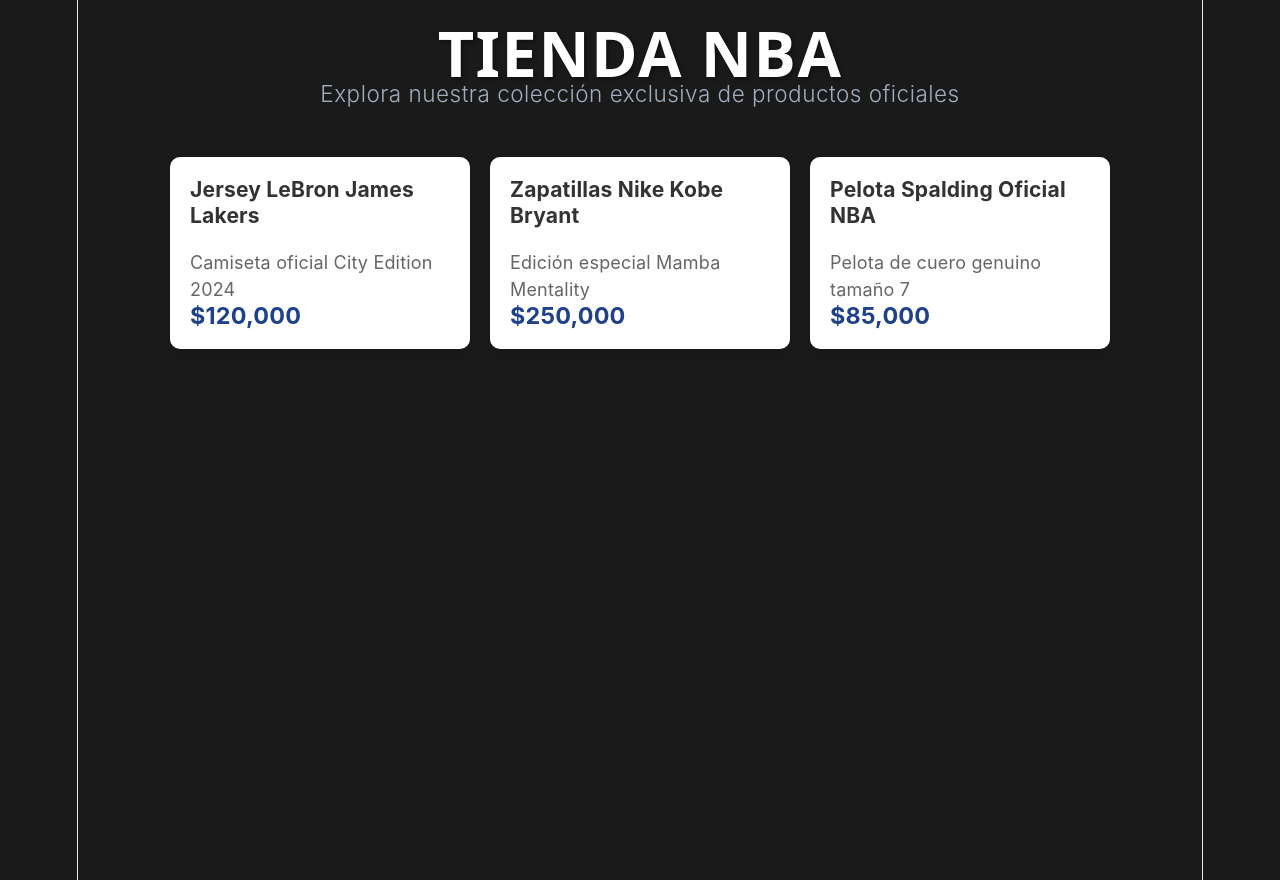
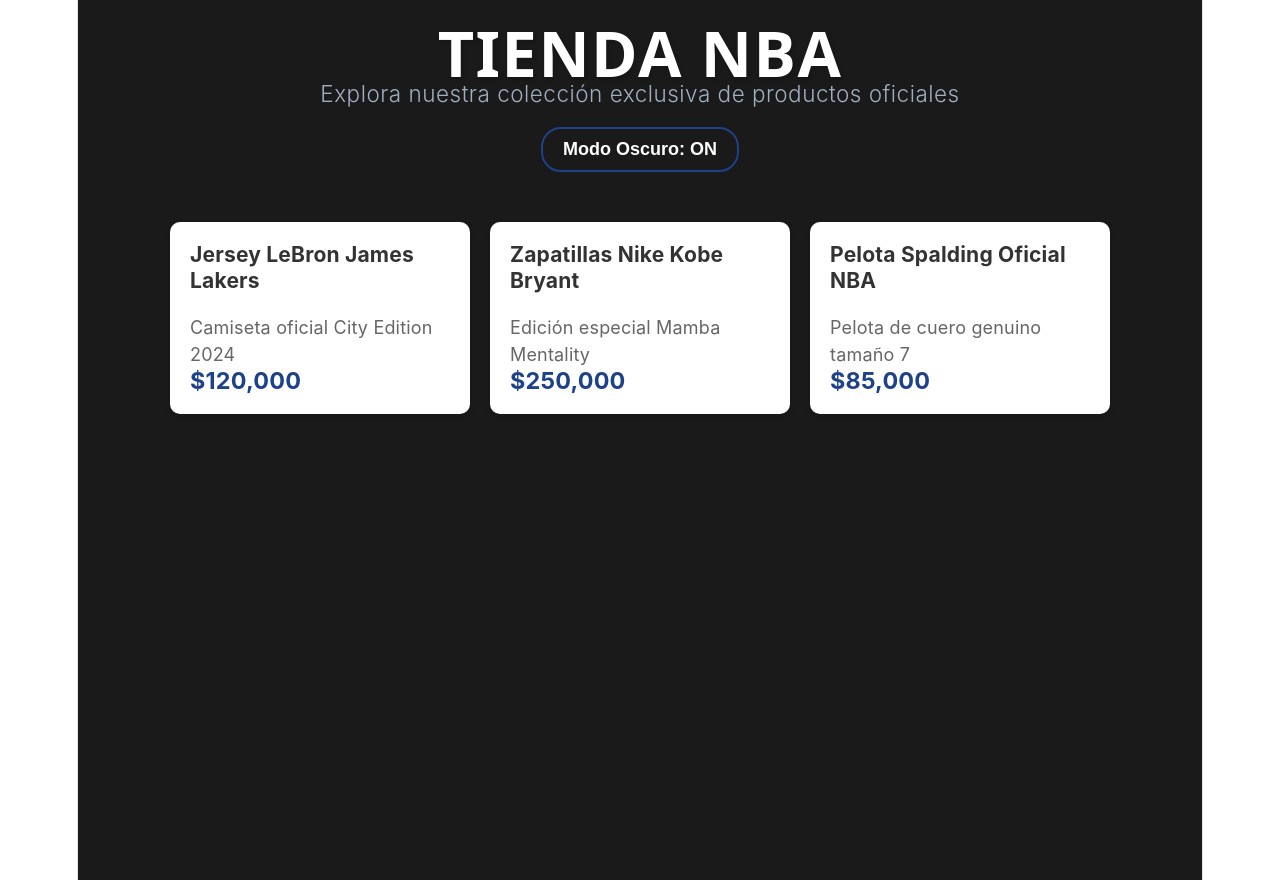
Before and after one commit to NCingolani/front-ecommerceNBA, a React (Vite) app: page / in a window 1280 px wide. Built offline with nearby package versions, Linux system fonts and the light colour scheme.

Commit message:
Agregado boton ON/OFF para modo claro y oscuro

```diff
--- a/src/App.css
+++ b/src/App.css
@@ -1,8 +1,6 @@
 body {
   margin: 0;
   padding: 0;
-  background-color: #1a1a1a;
-  color: #ffffff;
   font-family: -apple-system, BlinkMacSystemFont, 'Segoe UI', Roboto, Helvetica, Arial, sans-serif;
   -webkit-font-smoothing: antialiased;
 }
@@ -13,6 +11,35 @@
   flex-direction: column;
   align-items: center;
   padding: 40px 20px;
+  transition: background-color 0.4s ease, color 0.4s ease;
+}
+
+/* Modos de Color */
+.modo-oscuro {
+  background-color: #1a1a1a;
+  color: #ffffff;
+}
+
+.modo-claro {
+  background-color: #f4f6f8;
+  color: #1a1a1a;
+}
+
+/* Estilos para el Encabezado según el modo */
+.modo-oscuro .header h1 {
+  color: #ffffff;
+}
+
+.modo-claro .header h1 {
+  color: #1d428a;
+}
+
+.modo-claro .subtitle {
+  font-size: 1.25rem;
+  color: #000000;
+  margin: 0;
+  font-weight: 300;
+  letter-spacing: 0.5px;
 }
 
 .header {
@@ -24,12 +51,11 @@
 
 .header h1 {
   font-size: 3.5rem;
-  color: #ffffff;
   margin: 0 0 15px 0;
   letter-spacing: 1.5px;
   text-transform: uppercase;
   font-weight: 800;
-  text-shadow: 2px 2px 4px rgba(0, 0, 0, 0.4);
+  text-shadow: 2px 2px 4px rgba(0, 0, 0, 0.2);
 }
 
 .subtitle {
@@ -40,6 +66,30 @@
   letter-spacing: 0.5px;
 }
 
+/* Botón On/Off */
+.btn-onoff {
+  padding: 10px 20px;
+  font-size: 1rem;
+  font-weight: bold;
+  border: 2px solid #1d428a;
+  border-radius: 20px;
+  cursor: pointer;
+  background-color: transparent;
+  color: #ffffff;
+  transition: all 0.3s ease;
+}
+
+.modo-claro .btn-onoff {
+  color: #1d428a;
+}
+
+.btn-onoff.activo {
+  background-color: #c9082a;
+  border-color: #c9082a;
+  color: #ffffff;
+}
+
+/* Resto de estilos */
 main {
   width: 100%;
   max-width: 1200px;
--- a/src/App.jsx
+++ b/src/App.jsx
@@ -1,14 +1,26 @@
-import React from 'react';
+import React, { useState } from 'react';
 import ProductList from './components/ProductList';
+import OnOff from './components/OnOff';
 import './App.css';
 
 function App() {
+  const [modoActivo, setModoActivo] = useState(false);
+
+  const handleToggleColor = (estado) => {
+    setModoActivo(estado);
+  };
+
   return (
-    <div className="app-container">
+    <div className={`app-container ${modoActivo ? 'modo-claro' : 'modo-oscuro'}`}>
       <header className="header">
         <h1>Tienda NBA</h1>
         <p className="subtitle">Explora nuestra colección exclusiva de productos oficiales</p>
+
+        <div style={{ marginTop: '20px' }}>
+          <OnOff onToggle={handleToggleColor} />
+        </div>
       </header>
+
       <main>
         <ProductList />
       </main>
--- a/src/components/OnOff.jsx
+++ b/src/components/OnOff.jsx
@@ -1,17 +1,20 @@
 import React, { useState } from 'react';
 
-const OnOff = () => {
-    // Estado inicial: false (no está en el carrito / Off)
+const OnOff = ({ onToggle }) => {
     const [encendido, setEncendido] = useState(false);
 
-    // Función que invierte el estado actual
     const toggleEstado = () => {
-        setEncendido(!encendido);
+        const nuevoEstado = !encendido;
+        setEncendido(nuevoEstado);
+
+        if (onToggle) {
+            onToggle(nuevoEstado);
+        }
     };
 
     return (
-        <button onClick={toggleEstado}>
-            {encendido ? '✓ Agregado' : 'Agregar al carrito'}
+        <button className={`btn-onoff ${encendido ? 'activo' : ''}`} onClick={toggleEstado}>
+            {encendido ? ' Modo Oscuro: OFF' : ' Modo Oscuro: ON'}
         </button>
     );
 };
```
